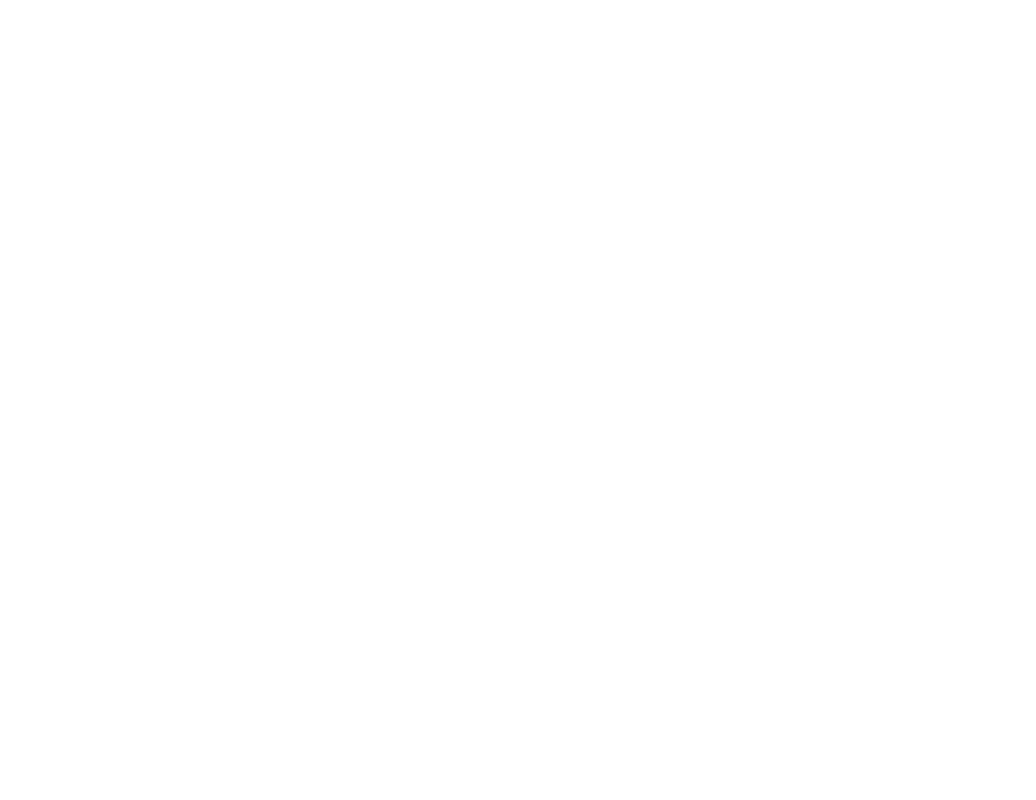
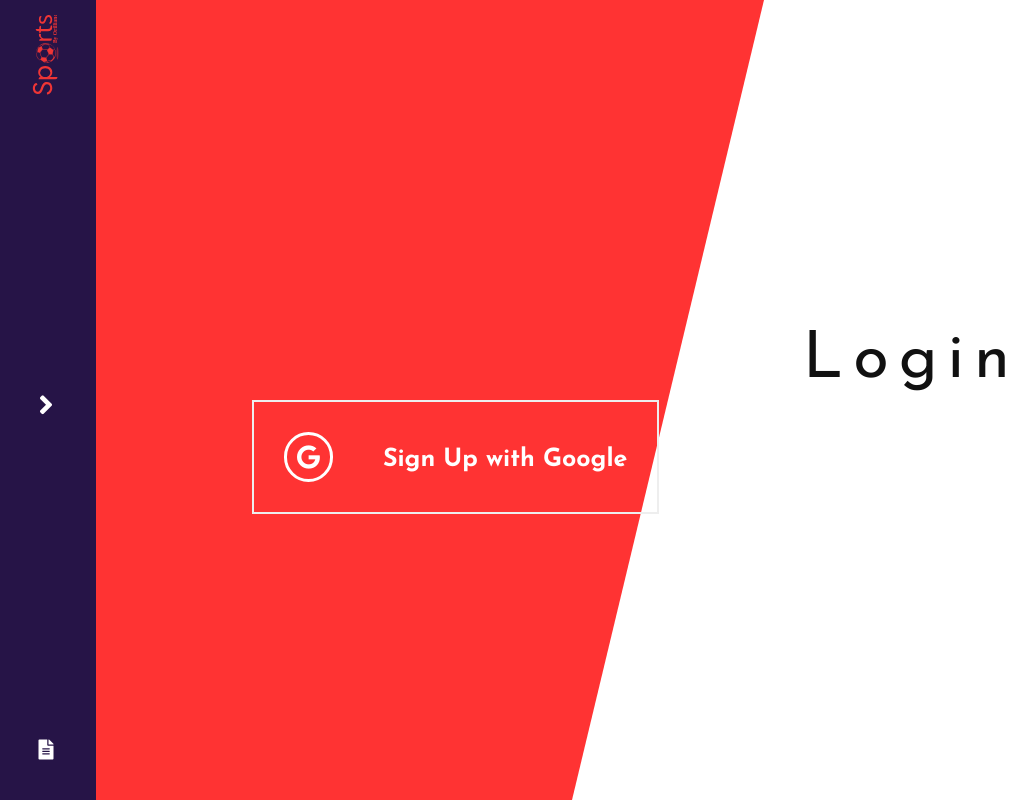
Before and after one commit to Ayanrocks/Sports, a React (Create React App) app in the folder client/: page /auth in a window 1280 px wide. Shown: the whole page, without its empty margins (4-1040 px from the left). Built offline with nearby package versions, Linux system fonts and the light colour scheme.

Commit message:
Added auth files in react

```diff
--- a/client/public/index.html
+++ b/client/public/index.html
@@ -11,7 +11,6 @@
     -->
   <link rel="manifest" href="%PUBLIC_URL%/manifest.json">
   <link rel="shortcut icon" href="%PUBLIC_URL%/favicon.ico">
-  <link href="https://fonts.googleapis.com/icon?family=Material+Icons" rel="stylesheet">
   <link rel="stylesheet" href="https://use.fontawesome.com/releases/v5.0.13/css/all.css" integrity="sha384-DNOHZ68U8hZfKXOrtjWvjxusGo9WQnrNx2sqG0tfsghAvtVlRW3tvkXWZh58N9jp"
     crossorigin="anonymous">
 
--- a/client/src/components/App.js
+++ b/client/src/components/App.js
@@ -1,12 +1,16 @@
 import React from "react";
 import { BrowserRouter, Route } from "react-router-dom";
 import Home from "./Home";
+import Auth from "./Auth";
 
 export default class App extends React.Component {
   render() {
     return (
       <BrowserRouter>
-        <Route path="/" component={Home} exact />
+        <div>
+          <Route path="/" component={Home} exact />
+          <Route path="/auth" component={Auth}  />
+        </div>
       </BrowserRouter>
     );
   }
--- a/client/src/components/Auth.js
+++ b/client/src/components/Auth.js
@@ -0,0 +1,18 @@
+import React from "react";
+import Navbar from "./Navbar";
+import GoogleButton from "./GoogleButton";
+const Auth = () => (
+  <section className="auth">
+    <div className="auth-cover" />
+    <Navbar />
+    <div className="auth__left">
+      {/* <button className="auth__signup">Sign Up</button> */}
+      <GoogleButton />
+    </div>
+    <div className="auth__right">
+      <div className="auth__login">Login</div>
+    </div>
+  </section>
+);
+
+export default Auth;
--- /dev/null
+++ b/client/src/components/GoogleButton.js
@@ -0,0 +1,10 @@
+import React from 'react'
+
+const GoogleButton = props => (
+  <button className="google">
+    <i className="fab fa-google" />
+    <h2>Sign Up with Google</h2>
+  </button>
+);
+
+export default GoogleButton;
--- a/client/src/components/Home.js
+++ b/client/src/components/Home.js
@@ -1,6 +1,7 @@
 import React from "react";
 import Navbar from "./Navbar";
 import { Link } from "react-router-dom";
+
 const Home = props => (
   <header className="home">
     <Navbar />
--- a/client/src/main.css
+++ b/client/src/main.css
@@ -15,7 +15,9 @@
   100% {
     opacity: 1; } }
 
-*, *::after, *::before {
+*,
+*::after,
+*::before {
   margin: 0;
   padding: 0;
   box-sizing: border-box; }
@@ -33,12 +35,20 @@
 header {
   height: 100vh;
   position: relative;
+  font-family: 'Josefin Sans';
   background-image: url("./assets/images/Football homepage.png");
   background-size: cover;
   background-position: top; }
 
-a, a:link, a:visited {
+a,
+a:link,
+a:visited {
   text-decoration: none; }
+
+.auth {
+  height: 100vh;
+  position: relative;
+  font-family: 'Josefin Sans'; }
 
 .icon-white {
   color: #fff; }
@@ -50,7 +60,8 @@
   width: 10rem;
   padding: 4rem 1rem;
   height: 100%;
-  background-color: #261447; }
+  background-color: #261447;
+  z-index: 999; }
   nav .logo {
     margin: 0 auto;
     transform: rotateZ(-90deg); }
@@ -61,6 +72,44 @@
     margin: 0 auto; }
   nav .social {
     margin: 0 auto; }
+
+.google {
+  position: absolute;
+  top: 50%;
+  left: 20%;
+  display: flex;
+  align-items: baseline;
+  padding: 3rem;
+  color: #fff;
+  background-color: transparent;
+  border: 2px solid #eee;
+  z-index: 1; }
+  .google i {
+    border: 3px solid #fff;
+    padding: 1rem;
+    border-radius: 50px;
+    margin-right: 5rem;
+    font-size: 2.4rem; }
+  .google h2 {
+    font-size: 2.5rem; }
+  .google::before, .google::after {
+    content: "";
+    width: 100%;
+    height: 0;
+    position: absolute;
+    left: 0;
+    bottom: 0;
+    z-index: -1; }
+  .google::before {
+    background-color: rgba(224, 224, 224, 0.883);
+    transition: all 0.4s ease; }
+  .google::after {
+    background-color: #f33;
+    transition: all 0.6s ease; }
+  .google:hover {
+    color: #fff; }
+    .google:hover::before, .google:hover::after {
+      height: 100%; }
 
 .home-title__heading {
   position: absolute;
@@ -166,3 +215,33 @@
       .auth-buttons .signup-div .signup::after {
         background-color: #f33;
         transition: all 0.6s ease; }
+
+.auth-cover {
+  background-color: #ff3333;
+  clip-path: polygon(0 0, 60% 0%, 45% 100%, 0% 100%);
+  height: 100%;
+  width: 100%;
+  position: absolute;
+  top: 0;
+  left: 0;
+  z-index: -1; }
+
+.auth__signup {
+  border: none;
+  font-size: 6.5rem;
+  color: #eee;
+  position: absolute;
+  top: 40%;
+  left: 20%;
+  background-color: transparent;
+  letter-spacing: 1rem; }
+
+.auth__login {
+  border: none;
+  font-size: 6.5rem;
+  color: #111;
+  position: absolute;
+  top: 41.05%;
+  right: 20%;
+  background-color: transparent;
+  letter-spacing: 1rem; }
--- a/client/src/sass/base/_base.scss
+++ b/client/src/sass/base/_base.scss
@@ -1,6 +1,7 @@
 @import url('https://fonts.googleapis.com/css?family=Josefin+Sans:400,600,700|Lato:300,400,700');
-
-*, *::after, *::before {
+*,
+*::after,
+*::before {
     margin: 0;
     padding: 0;
     box-sizing: border-box;
@@ -19,14 +20,23 @@
     font-size: 3.2rem;
 }
 
-header{
+header {
     height: 100vh;
     position: relative;
+    font-family: 'Josefin Sans';
     background-image: url('./assets/images/Football\ homepage.png');
     background-size: cover;
     background-position: top;
 }
 
-a, a:link, a:visited {
+a,
+a:link,
+a:visited {
     text-decoration: none;
 }
+
+.auth {
+    height: 100vh;
+    position: relative;
+    font-family: 'Josefin Sans';
+}
--- /dev/null
+++ b/client/src/sass/components/_googleButton.scss
@@ -0,0 +1,47 @@
+.google {
+    position: absolute;
+    top: 50%;
+    left: 20%;
+    display: flex;
+    align-items: baseline;
+    padding: 3rem;
+    color: #fff;
+    background-color: transparent;
+    border: 2px solid #eee;
+    z-index: 1;
+    & i {
+        border: 3px solid #fff;
+        padding: 1rem;
+        border-radius: 50px;
+        margin-right: 5rem;
+        font-size: 2.4rem;
+    }
+    & h2 {
+        font-size: 2.5rem;
+    }
+    &::before,
+    &::after {
+        content: "";
+        width: 100%;
+        height: 0;
+        position: absolute;
+        left: 0;
+        bottom: 0;
+        z-index: -1;
+    }
+    &::before {
+        background-color: rgba(224, 224, 224, 0.883);
+        transition: all 0.4s ease;
+    }
+    &::after {
+        background-color: #f33;
+        transition: all 0.6s ease;
+    }
+    &:hover {
+        &::before,
+        &::after {
+            height: 100%;
+        }
+        color: #fff;
+    }
+}
--- a/client/src/sass/layouts/_navbar.scss
+++ b/client/src/sass/layouts/_navbar.scss
@@ -6,6 +6,7 @@
     padding: 4rem 1rem;
     height: 100%;
     background-color: #261447;
+    z-index: 999;
     & .logo {
         margin: 0 auto;
         transform: rotateZ(-90deg);
--- a/client/src/sass/main.scss
+++ b/client/src/sass/main.scss
@@ -6,5 +6,8 @@
 @import 'base/icons';
 
 @import 'layouts/navbar';
+@import 'components/googleButton';
+
 
 @import 'pages/home';
+@import 'pages/auth';
--- /dev/null
+++ b/client/src/sass/pages/_auth.scss
@@ -0,0 +1,32 @@
+.auth {
+    &-cover{
+        background-color: #ff3333;
+        clip-path: polygon(0 0, 60% 0%, 45% 100%, 0% 100%);
+        height: 100%;
+        width: 100%;
+        position: absolute;
+        top: 0;
+        left: 0;
+        z-index: -1;
+    }
+    &__signup {
+        border: none;
+        font-size: 6.5rem;
+        color: #eee;
+        position: absolute;
+        top: 40%;
+        left: 20%;
+        background-color: transparent;
+        letter-spacing: 1rem;
+    }
+    &__login {
+        border: none;
+        font-size: 6.5rem;
+        color: #111;
+        position: absolute;
+        top: 41.05%;
+        right: 20%;
+        background-color: transparent;
+        letter-spacing: 1rem;
+    }
+}
```
Also changed, not shown: client/src/components/FacebookButton.js (added, +9 -0 lines).
